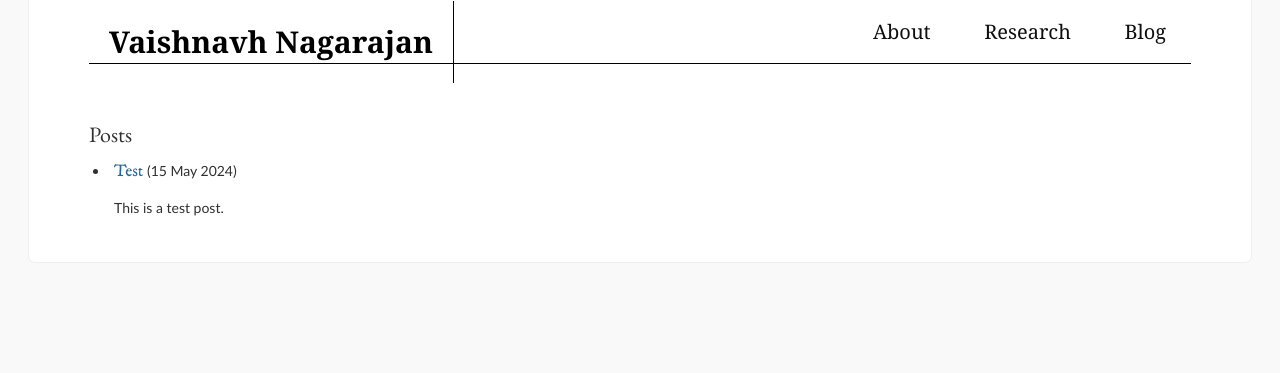
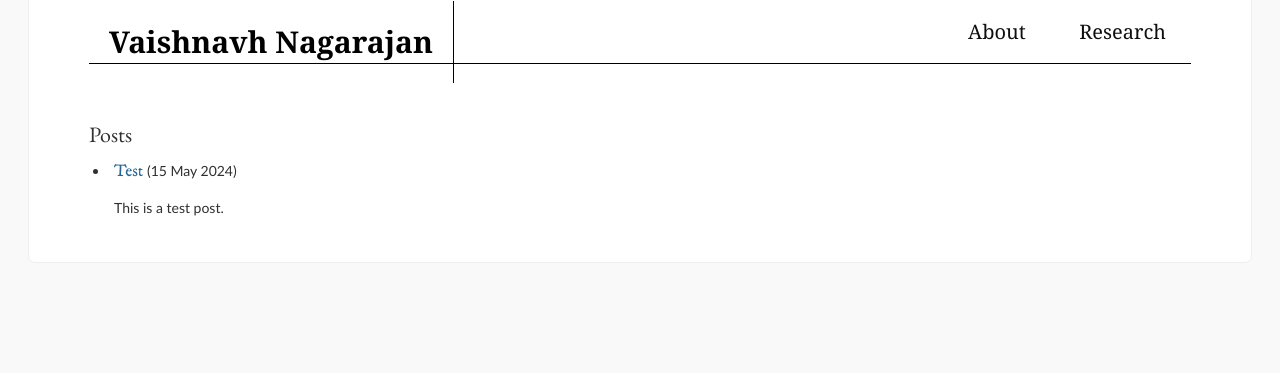
Before and after one commit to vaishnavh/vaishnavh.github.io, a plain HTML site: page blog/index.html in a window 1280 px wide. Shown: the top 373 px of the page. Drawn offline with nearby package versions, Linux system fonts and the light colour scheme; a web font is replaced by a local one.

Commit message:
Removed blog.

```diff
--- a/blog/index.html
+++ b/blog/index.html
@@ -112,12 +112,6 @@
     </div>
     </a>
 
-    <a href="https://vaishnavh.github.io//blog/index.html"  class="link">
-      <div class="title">
-      Blog
-    </div>
-    </a>
-
     </div>
   </div>
 </nav>
```
Also changed, not shown: 2024/05/15/test/index.html (+0 -6 lines), errata/index.html (+0 -6 lines), home/index.html (+0 -6 lines).
